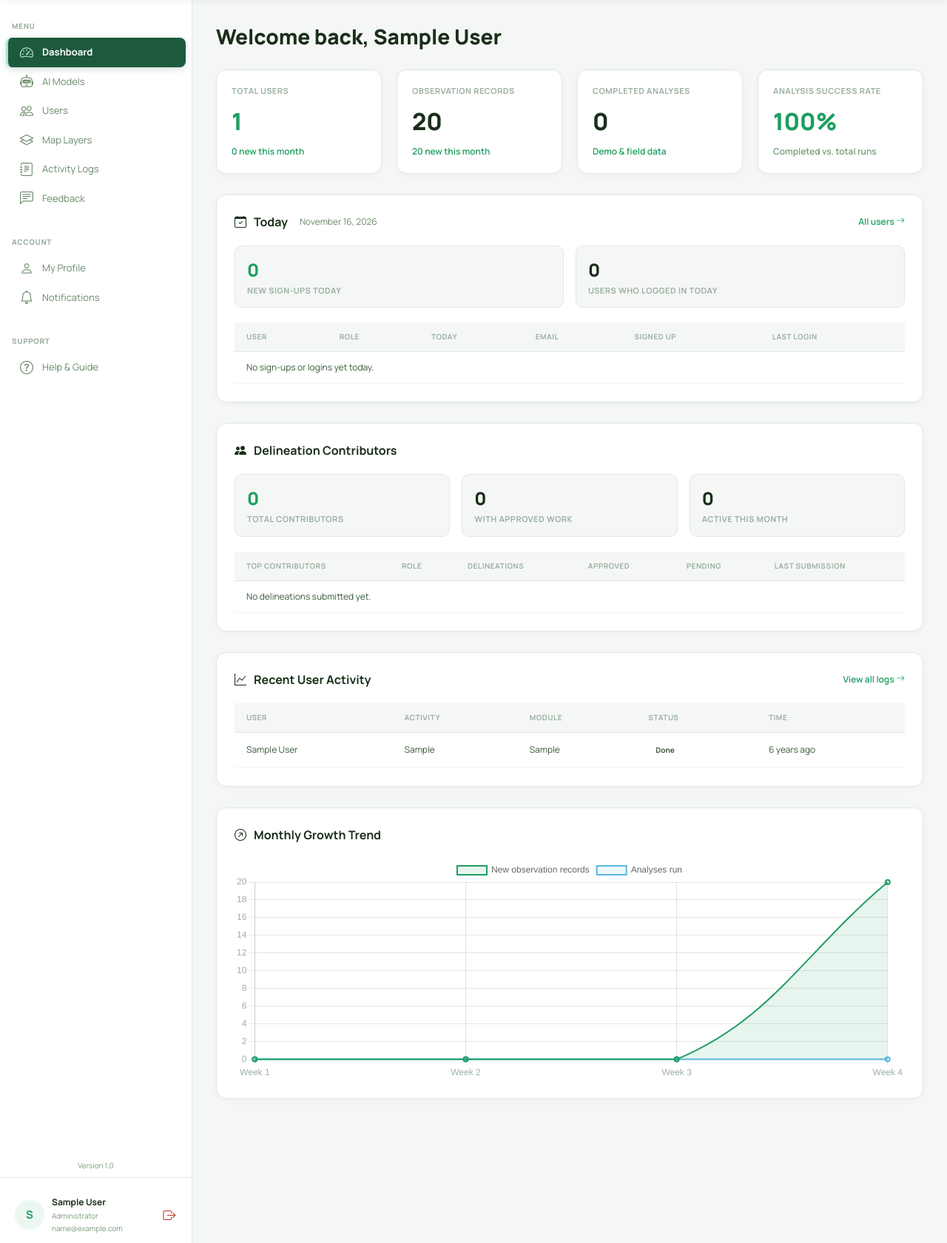
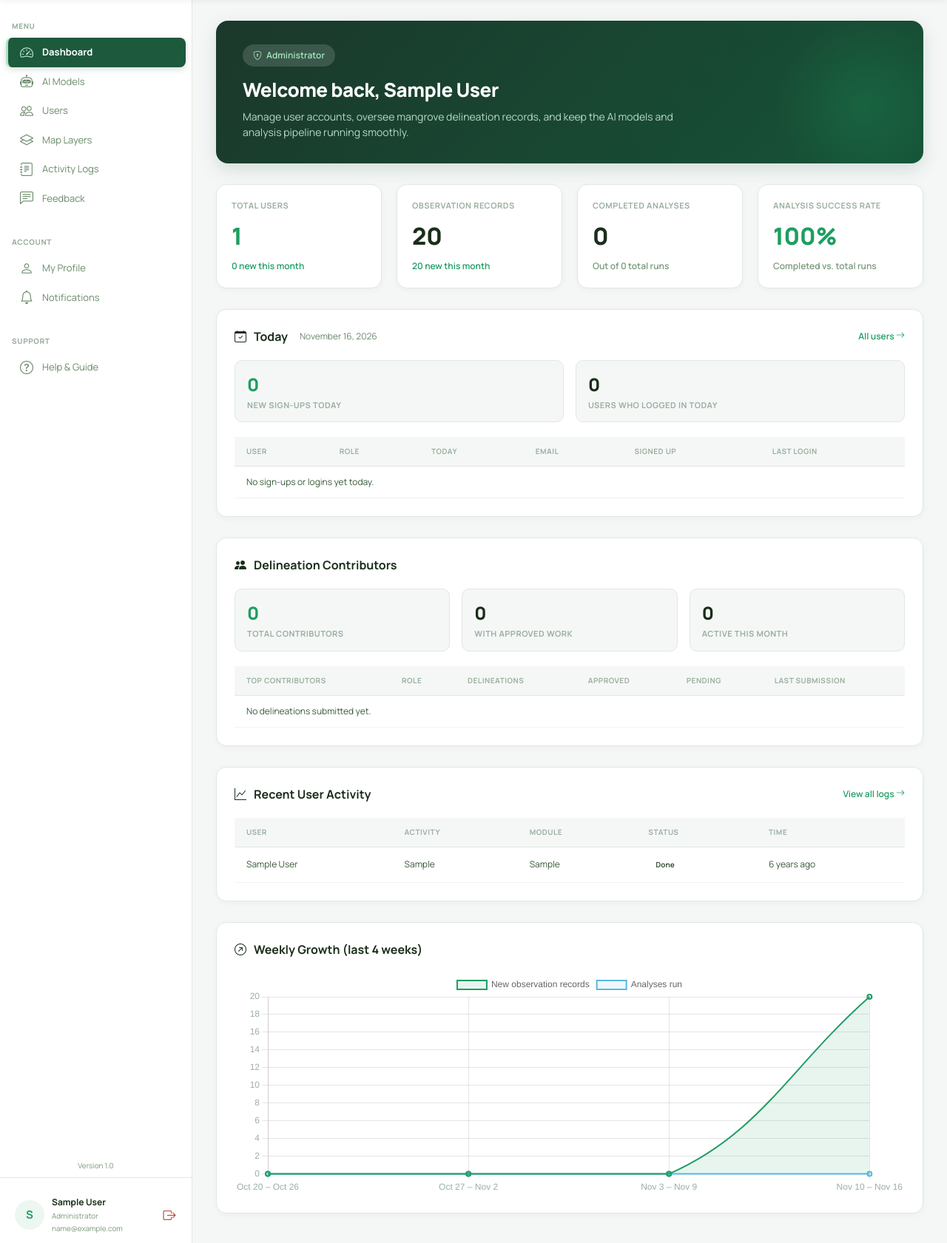
Before and after one commit to jing378/MangroveMap, a Laravel app: page /admin/dashboard in a window 1280 px wide. Shown: the part 60-1741 px from the top of the page at 74% size. Run offline with Laravel 12, Linux system fonts and the light colour scheme; a user stored in the database is signed in; data comes from the database, SQL or seed files in the repository; tables that the repository leaves empty hold one stand-in row (values such as "Sample post"); data that the repository does not hold is empty; style sheets or scripts are compiled from the project's sources.

Commit message:
Add a welcome banner to the admin dashboard
Same green hero greeting as the resident and expert dashboards, with an
Administrator badge. Also shows completed analyses out of total runs and
labels the growth chart as weekly.

Co-Authored-By: Claude Opus 5.5 <noreply@anthropic.com>

```diff
--- a/app/Http/Controllers/AdminController.php
+++ b/app/Http/Controllers/AdminController.php
@@ -88,6 +88,7 @@ class AdminController extends Controller
             'totalUsers' => $totalUsers,
             'mappedZones' => $mappedZones,
             'generaClassified' => $generaClassified,
+            'totalAnalyses' => $totalAnalyses,
             'systemHealth' => $systemHealth,
             'newUsersThisMonth' => $newUsersThisMonth,
             'newZonesThisMonth' => $newZonesThisMonth,
@@ -377,12 +378,17 @@ class AdminController extends Controller
         $zones = [];
         $analyses = [];
 
+        // The last 4 weeks as back-to-back 7-day windows ending today (local time), so no day is counted twice.
+        $today = now(self::LOCAL_TIMEZONE)->startOfDay();
+
         for ($i = 3; $i >= 0; $i--) {
-            $start = now()->subWeeks($i + 1)->startOfDay();
-            $end = now()->subWeeks($i)->endOfDay();
-            $labels[] = 'Week '.(4 - $i);
-            $zones[] = MangroveData::whereBetween('created_at', [$start, $end])->count();
-            $analyses[] = Analysis::whereBetween('created_at', [$start, $end])->count();
+            $start = $today->copy()->subDays(7 * $i + 6);
+            $end = $today->copy()->subDays(7 * $i)->addDay();
+            $labels[] = $start->format('M j').' – '.$end->copy()->subDay()->format('M j');
+            $zones[] = MangroveData::where('created_at', '>=', $start->copy()->utc())
+                ->where('created_at', '<', $end->copy()->utc())->count();
+            $analyses[] = Analysis::where('created_at', '>=', $start->copy()->utc())
+                ->where('created_at', '<', $end->copy()->utc())->count();
         }
 
         return compact('labels', 'zones', 'analyses');
--- a/resources/views/admin/dashboard.blade.php
+++ b/resources/views/admin/dashboard.blade.php
@@ -4,7 +4,17 @@
 
 @section('content')
 <div id="dashboard-section">
-    <div class="page-title">Welcome back, {{ Auth::user()->name }}</div>
+    <!-- Hero Banner (same as the resident/expert dashboard) -->
+    <div class="dash-hero">
+        <div class="hero-content">
+            <div class="hero-badge">
+                <i class="bi bi-shield-lock"></i>
+                <span>Administrator</span>
+            </div>
+            <h1>Welcome back, {{ Auth::user()->name }}</h1>
+            <p>Manage user accounts, oversee mangrove delineation records, and keep the AI models and analysis pipeline running smoothly.</p>
+        </div>
+    </div>
 
     <div class="grid cols-4">
         <div class="stat-card">
@@ -20,7 +30,7 @@
         <div class="stat-card">
             <div class="stat-label">Completed Analyses</div>
             <div class="stat-value">{{ number_format($generaClassified) }}</div>
-            <div class="stat-change positive">Demo &amp; field data</div>
+            <div class="stat-change">Out of {{ number_format($totalAnalyses) }} total runs</div>
         </div>
         <div class="stat-card">
             <div class="stat-label">Analysis Success Rate</div>
@@ -177,7 +187,7 @@
     </div>
 
     <div class="section">
-        <div class="section-title"><i class="bi bi-arrow-up-right-circle"></i> Monthly Growth Trend</div>
+        <div class="section-title"><i class="bi bi-arrow-up-right-circle"></i> Weekly Growth (last 4 weeks)</div>
         <div class="chart-container">
             <canvas id="growthChart"></canvas>
         </div>
@@ -187,11 +197,79 @@
 
 @section('styles')
 <style>
-    .page-title {
-        font-size: 28px;
+    /* Hero greeting: dark green in both themes, matching the resident/expert dashboard */
+    .dash-hero {
+        background: linear-gradient(135deg, #1b382b 0%, #165337 100%);
+        border-radius: 16px;
+        padding: 32px 36px;
+        margin-bottom: 28px;
+        color: #fff;
+        position: relative;
+        overflow: hidden;
+        box-shadow: 0 8px 24px rgba(22, 83, 55, 0.15);
+    }
+
+    .dash-hero::after {
+        content: "";
+        position: absolute;
+        right: -40px;
+        bottom: -40px;
+        width: 240px;
+        height: 240px;
+        border-radius: 50%;
+        background: radial-gradient(circle, rgba(30, 158, 98, 0.25) 0%, transparent 70%);
+        pointer-events: none;
+    }
+
+    .hero-content {
+        position: relative;
+        z-index: 1;
+    }
+
+    .hero-content h1 {
+        font-size: 26px;
         font-weight: 800;
-        color: var(--fg-1a2e1a, #1a2e1a);
-        margin-bottom: 24px;
+        margin: 0 0 6px;
+        letter-spacing: -0.5px;
+        color: #fff;
+    }
+
+    .hero-content p {
+        font-size: 14px;
+        color: #b8d9c6;
+        max-width: 600px;
+        line-height: 1.5;
+        margin: 0;
+    }
+
+    .hero-badge {
+        display: inline-flex;
+        align-items: center;
+        gap: 6px;
+        background: rgba(255, 255, 255, 0.15);
+        backdrop-filter: blur(10px);
+        padding: 6px 14px;
+        border-radius: 20px;
+        font-size: 12px;
+        font-weight: 600;
+        margin-bottom: 12px;
+        color: #a3e6be;
+    }
+
+    @media (max-width: 768px) {
+        .dash-hero {
+            padding: 22px 20px;
+            margin-bottom: 18px;
+        }
+
+        .hero-content h1 {
+            font-size: 21px;
+            overflow-wrap: anywhere;
+        }
+
+        .hero-content p {
+            font-size: 13px;
+        }
     }
 
     .grid {
@@ -412,11 +490,6 @@
     }
 
     @media (max-width: 768px) {
-        .page-title {
-            font-size: 22px;
-            margin-bottom: 16px;
-        }
-
         .grid.cols-4 {
             grid-template-columns: repeat(2, 1fr);
         }
```
